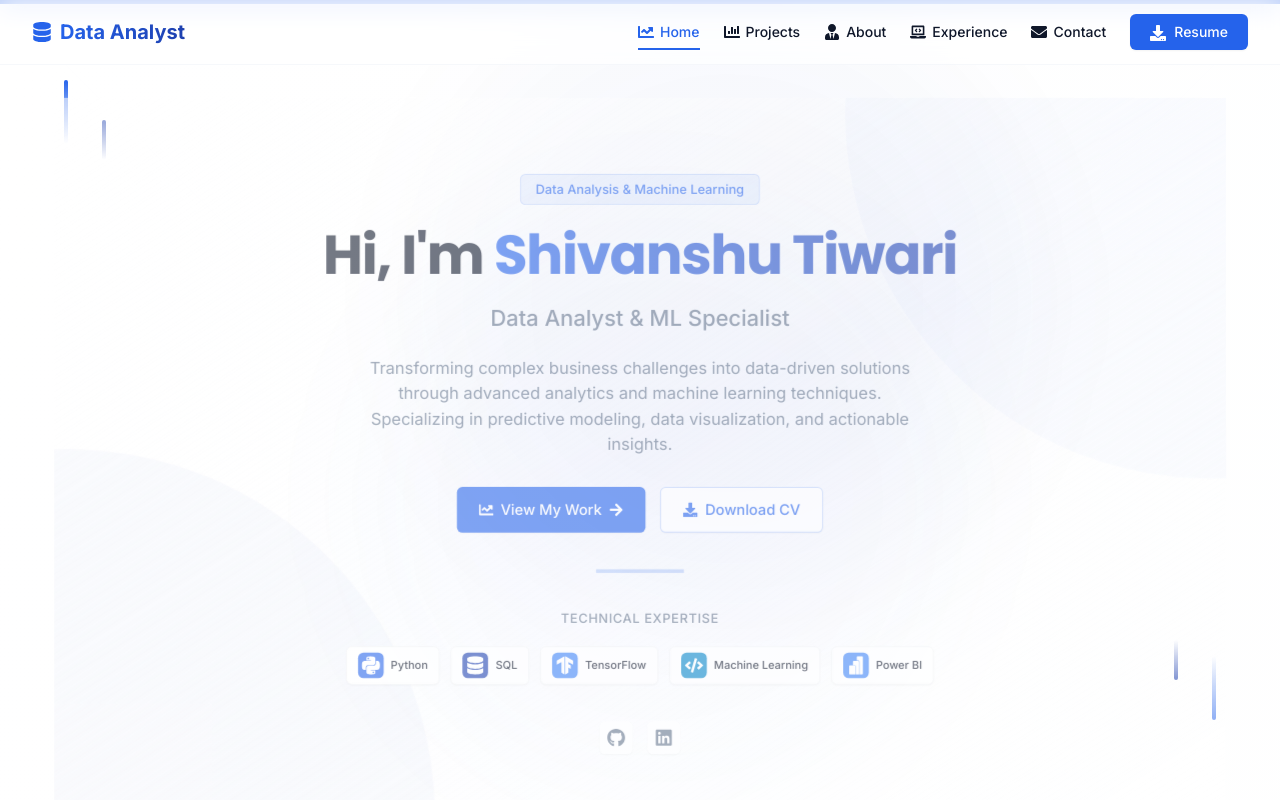
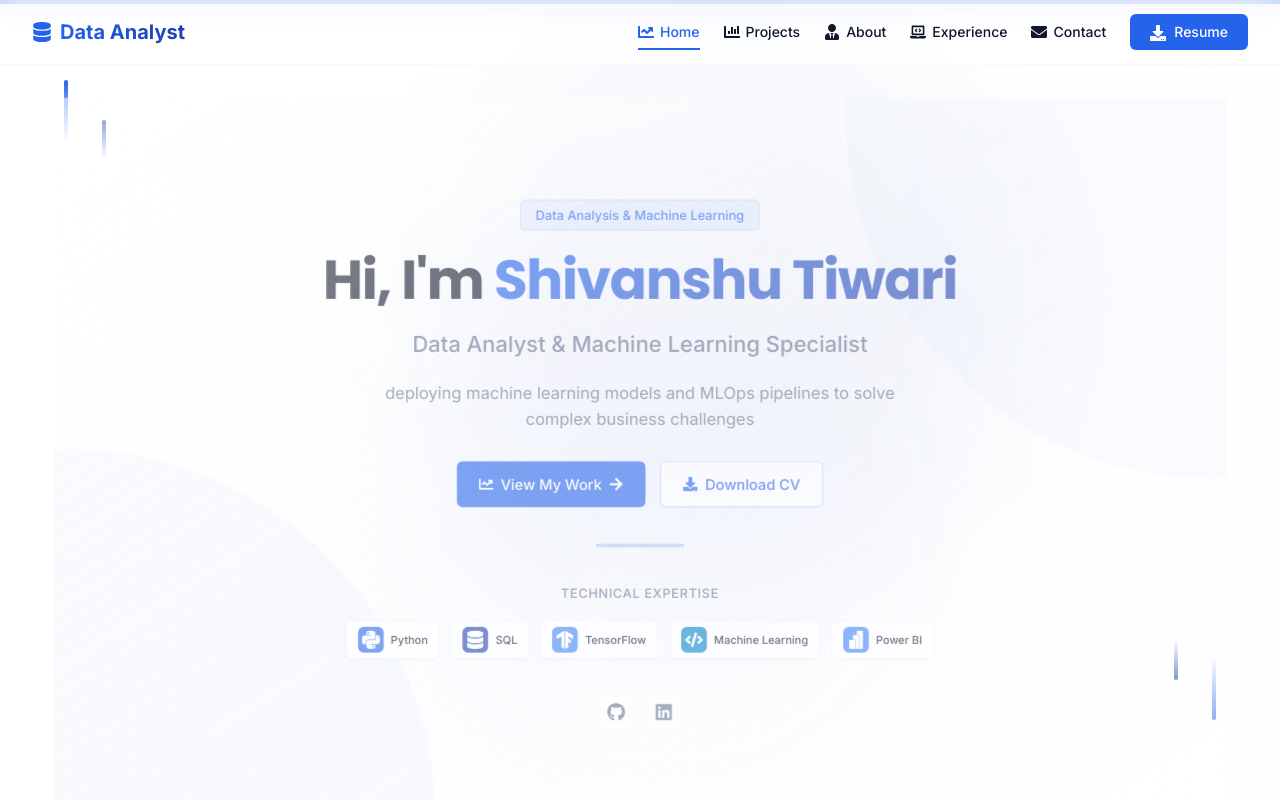
Before and after one commit to tirshiva/Analyst-Portfolio, a React (Vite) app: page / in a window 1280 px wide. Shown: the top 800 px of the page. Built offline with nearby package versions, Linux system fonts and the light colour scheme.

Commit message:
Profile Update

```diff
--- a/src/components/Hero.jsx
+++ b/src/components/Hero.jsx
@@ -72,14 +72,14 @@ const Hero = () => {
               className="text-lg sm:text-xl md:text-2xl text-supply-gray mb-4 sm:mb-6 font-medium"
               variants={itemVariants}
             >
-              Data Analyst & ML Specialist
+              Data Analyst & Machine Learning Specialist
             </motion.p>
 
             <motion.p
               className="text-supply-gray mb-6 sm:mb-8 text-base sm:text-lg leading-relaxed mx-auto px-4 sm:px-6 md:px-8 max-w-full sm:max-w-2xl"
               variants={itemVariants}
             >
-              Transforming complex business challenges into data-driven solutions through advanced analytics and machine learning techniques. Specializing in predictive modeling, data visualization, and actionable insights.
+              deploying machine learning models and MLOps pipelines to solve complex business challenges
             </motion.p>
 
             <motion.div
@@ -136,7 +136,7 @@ const Hero = () => {
               variants={itemVariants}
             >
               <motion.a
-                href="https://github.com/Shivanshu2407"
+                href="https://github.com/tirshiva"
                 target="_blank"
                 rel="noopener noreferrer"
                 className="p-1.5 sm:p-2 text-supply-gray hover:text-supply-primary transition-colors bg-white rounded-md shadow-sm hover:shadow-md"
--- a/src/data/projects.js
+++ b/src/data/projects.js
@@ -15,7 +15,7 @@ export const projects = [
     title: "ML-Powered Property Price Predictor",
     description: "Machine Learning real estate tool predicting prices using Python, Scikit-learn.",
     techStack: ["Python", "Scikit-learn", "Flask", "Linear Regression"],
-    githubLink: "https://github.com/Shivanshu2407/House-Prediction-Regression-Model",
+    githubLink: "https://github.com/tirshiva/House-Prediction-Regression-Model",
     demoLink: "https://house-prediction-regression-model.onrender.com/",
     image: "/images/01.png" // Fixed path
   },
@@ -24,7 +24,7 @@ export const projects = [
     title: "Business Insights 360",
     description: "Power BI dashboard providing actionable insights across Finance, Sales, Marketing, and Supply Chain departments.",
     techStack: ["Power BI", "DAX", "Power Query", "Business Intelligence"],
-    githubLink: "https://github.com/Shivanshu2407/Business_Insight_360",
+    githubLink: "https://github.com/tirshiva/Business_Insight_360",
     demoLink: "https://app.powerbi.com/view?r=eyJrIjoiM2I4YTM3NDMtMGEzZi00NjQ4LTliOGEtM2JjZWMzNmQ0N2FjIiwidCI6ImM2ZTU0OWIzLTVmNDUtNDAzMi1hYWU5LWQ0MjQ0ZGM1YjJjNCJ9",
     image: "/images/02.png" // Fixed path
   },
@@ -33,7 +33,7 @@ export const projects = [
     title: "Customer Churn Prediction",
     description: "Machine learning model for churn prediction in the telecommunications industry.",
     techStack: ["Python","Random Forest Classifier","Hyperparameter tuning","Cross Validation"],
-    githubLink: "https://github.com/Shivanshu2407/Customer-Churn-Analysis/tree/main",
+    githubLink: "https://github.com/tirshiva/Customer-Churn-Analysis/tree/main",
     demoLink: "https://shivanshu2407-customer-churn-analysis-srcapp-b4z2jc.streamlit.app/",
     image: "/images/Churn.png" // Fixed path
   },
@@ -42,7 +42,7 @@ export const projects = [
     title: "Employee Retention Analytics",
     description: "Predicting employee attrition using machine learning to improve workforce retention.",
     techStack: ["Human Resource Analytics","Classification","Neural Network","Deep Learning"],
-    githubLink: "https://github.com/Shivanshu2407/Employe-Attrition-Project/tree/main",
+    githubLink: "https://github.com/tirshiva/Employe-Attrition-Project/tree/main",
     // demoLink: "https://shivanshu2407-customer-churn-analysis-srcapp-b4z2jc.streamlit.app/",
     image: "/images/Emp Attr.png" // Fixed path
   }
@@ -51,6 +51,6 @@ export const projects = [
 // Social media and contact links
 export const socialLinks = {
   linkedin: "https://www.linkedin.com/in/shivanshu2407/",
-  github: "https://github.com/Shivanshu2407",
+  github: "https://github.com/tirshiva",
   email: "st955218@gmail.com"
 };
```
